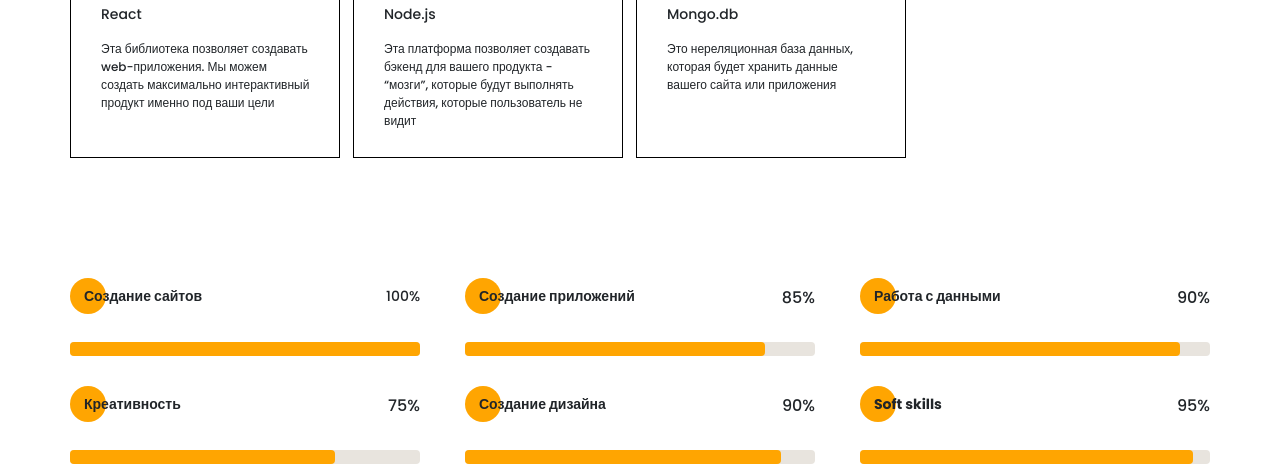
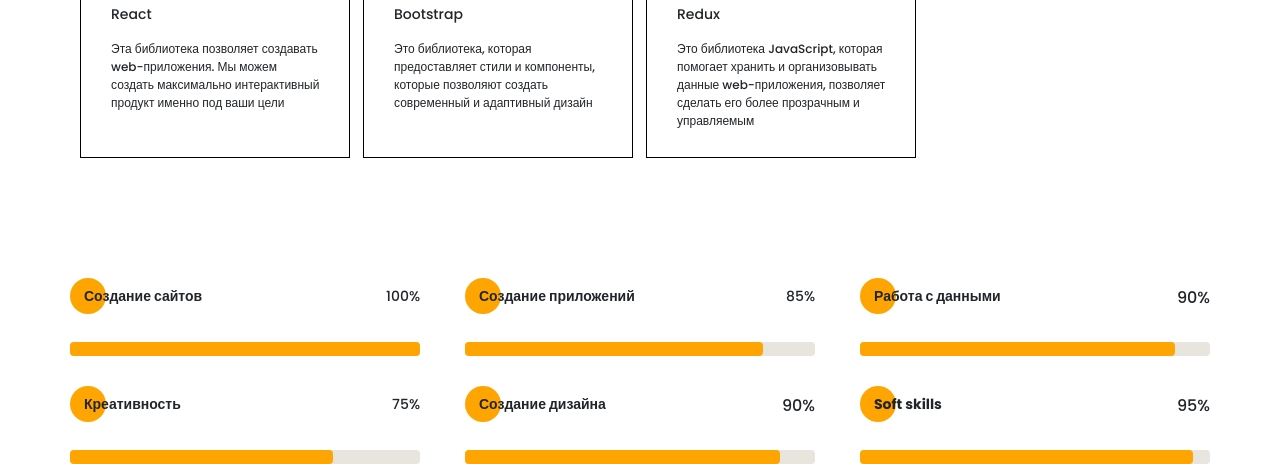
Before and after one commit to NikRNN/Portfolio, a website: page src/index.html in a window 1280 px wide. Shown: the part 2870-3334 px from the top of the page. Drawn offline with nearby package versions, Linux system fonts and the light colour scheme; files that its build step writes are made by us from their sources; files whose address does not match are found by name.

Commit message:
js script skills__counter

```diff
--- a/src/index.html
+++ b/src/index.html
@@ -498,21 +498,23 @@
               создать максимально интерактивный продукт именно под ваши цели
             </div>
           </div>
+
           <div class="skills__wrapper-item">
-            <img src="icons/skills/node.js.svg" alt="Node.js" />
-            <div class="skills__wrapper-title title__fz14">Node.js</div>
+            <img src="icons/skills/bootstrap.svg" alt="Bootstrap" />
+            <div class="skills__wrapper-title title__fz14">Bootstrap</div>
             <div class="skills__wrapper-descr">
-              Эта платформа позволяет создавать бэкенд для вашего продукта -
-              “мозги”, которые будут выполнять действия, которые пользователь не
-              видит
+              Это библиотека, которая предоставляет стили и компоненты, которые
+              позволяют создать современный и адаптивный дизайн
             </div>
           </div>
+
           <div class="skills__wrapper-item">
-            <img src="icons/skills/mongo.db.svg" alt="Mongo.db" />
-            <div class="skills__wrapper-title title__fz14">Mongo.db</div>
+            <img src="icons/skills/redux.svg" alt="Redux" />
+            <div class="skills__wrapper-title title__fz14">Redux</div>
             <div class="skills__wrapper-descr">
-              Это нереляционная база данных, которая будет хранить данные вашего
-              сайта или приложения
+              Это библиотека JavaScript, которая помогает хранить и
+              организовывать данные web-приложения, позволяет сделать его более
+              прозрачным и управляемым
             </div>
           </div>
         </div>
@@ -521,81 +523,50 @@
           <div class="skills__counter-item">
             <h4 class="title__fz14 skills__counter-title">Создание сайтов</h4>
             <div class="skills__counter-info title__fz14">100%</div>
-            <div
-              class="skills__main-line"
-              style="width: 350px; height: 14px; background: #e8e4de"
-            >
-              <div
-                class="skills__second-line"
-                style="width: 350px; height: 14px; background: #ffa501"
-              ></div>
+            <div class="skills__main-line">
+              <span></span>
             </div>
           </div>
+
           <div class="skills__counter-item">
             <h4 class="title__fz14 skills__counter-title">
               Создание приложений
             </h4>
-            <div class="skills__counter-info">85%</div>
-            <div
-              class="skills__main-line"
-              style="width: 350px; height: 14px; background: #e8e4de"
-            >
-              <div
-                class="skills__second-line"
-                style="width: 300px; height: 14px; background: #ffa501"
-              ></div>
+            <div class="skills__counter-info title__fz14">85%</div>
+            <div class="skills__main-line">
+              <span></span>
             </div>
           </div>
+
           <div class="skills__counter-item">
             <h4 class="title__fz14 skills__counter-title">Работа с данными</h4>
-            <div class="skills__counter-info">90%</div>
-            <div
-              class="skills__main-line"
-              style="width: 350px; height: 14px; background: #e8e4de"
-            >
-              <div
-                class="skills__second-line"
-                style="width: 320px; height: 14px; background: #ffa501"
-              ></div>
+            <div class="skills__counter-info title_fz14">90%</div>
+            <div class="skills__main-line">
+              <span></span>
             </div>
           </div>
+
           <div class="skills__counter-item">
             <h4 class="title__fz14 skills__counter-title">Креативность</h4>
-            <div class="skills__counter-info">75%</div>
-            <div
-              class="skills__main-line"
-              style="width: 350px; height: 14px; background: #e8e4de"
-            >
-              <div
-                class="skills__second-line"
-                style="width: 265px; height: 14px; background: #ffa501"
-              ></div>
+            <div class="skills__counter-info title__fz14">75%</div>
+            <div class="skills__main-line">
+              <span></span>
             </div>
           </div>
+
           <div class="skills__counter-item">
             <h4 class="title__fz14 skills__counter-title">Создание дизайна</h4>
             <div class="skills__counter-info">90%</div>
-            <div
-              class="skills__main-line"
-              style="width: 350px; height: 14px; background: #e8e4de"
-            >
-              <div
-                class="skills__second-line"
-                style="width: 316px; height: 14px; background: #ffa501"
-              ></div>
+            <div class="skills__main-line">
+              <span></span>
             </div>
           </div>
+
           <div class="skills__counter-item">
             <h4 class="title__fz14 skills__counter-title">Soft skills</h4>
             <div class="skills__counter-info">95%</div>
-            <div
-              class="skills__main-line"
-              style="width: 350px; height: 14px; background: #e8e4de"
-            >
-              <div
-                class="skills__second-line"
-                style="width: 333px; height: 14px; background: #ffa501"
-              ></div>
+            <div class="skills__main-line">
+              <span></span>
             </div>
           </div>
         </div>
--- a/src/js/script.js
+++ b/src/js/script.js
@@ -9,3 +9,10 @@
 closeElem.addEventListener("click", () => {
   menu.classList.remove("active");
 });
+
+const counter = document.querySelectorAll(".skills__counter-info"),
+  lines = document.querySelectorAll(".skills__main-line span");
+
+counter.forEach((item, i) => {
+  lines[i].style.width = item.innerHTML;
+});
--- a/src/sass/blocks/_skills.scss
+++ b/src/sass/blocks/_skills.scss
@@ -15,7 +15,8 @@
   }
   &__wrapper {
     display: grid;
-    padding-top: 60px;
+    margin-top: 60px;
+    padding: 0 10px;
     column-gap: 13px;
     row-gap: 13px;
     grid-template-columns: repeat(4, 270px);
@@ -69,10 +70,20 @@
       justify-self: end;
     }
   }
-  &__main-line,
-  &__second-line {
+  &__main-line {
     border-radius: 4px;
-    grid-column: 1/4;
+    grid-column: 1/3;
     grid-row: 2/3;
+    width: 350px;
+    height: 14px;
+    background: #e8e4de;
+
+    span {
+      border-radius: 4px;
+      display: block;
+      height: 100%;
+      background: $main-color;
+      grid-row: 2/3;
+    }
   }
 }
```
Also changed, not shown: dist/css/style.min.css, dist/icons/skills/bootstrap.svg (added), dist/icons/skills/redux.svg (added), dist/index.html, dist/js/script.js, src/icons/skills/bootstrap.svg (added), src/icons/skills/redux.svg (added), 9 other files.
